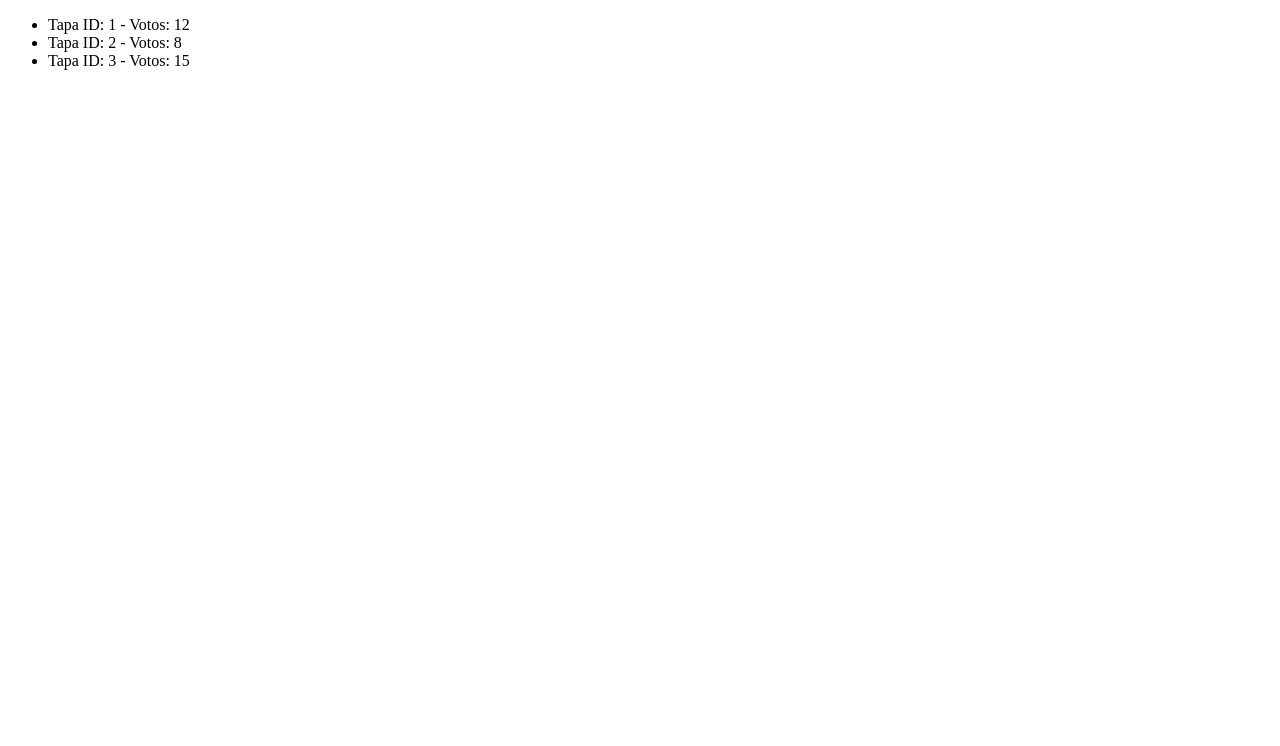
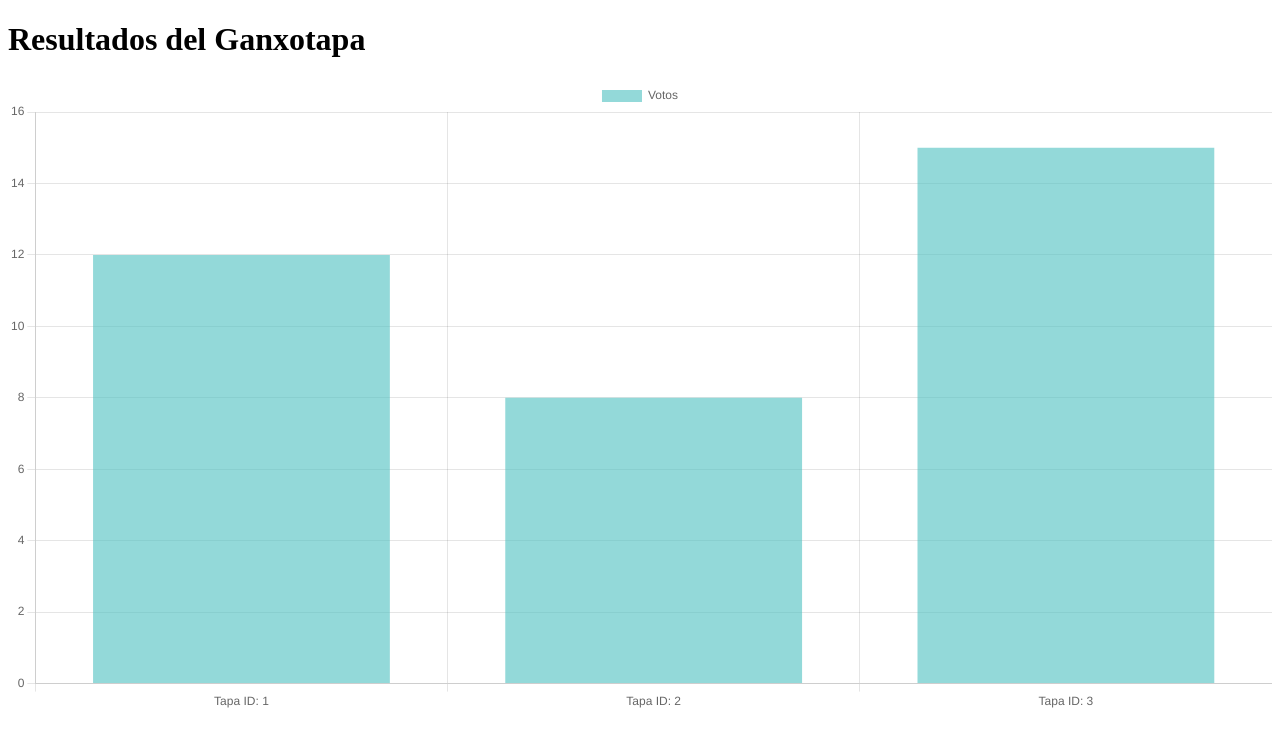
Before and after one commit to Neiland85/react-redux-refresh, a React (Vite) app in the folder crud-react-refresh/: page /resultados in a window 1280 px wide. Shown: the top 746 px of the page. Built offline with nearby package versions, Linux system fonts and the light colour scheme.

Commit message:
Fix: Resolved syntax issues in Resultados and Tapas components.

```diff
--- a/crud-react-refresh/src/pages/Resultados.tsx
+++ b/crud-react-refresh/src/pages/Resultados.tsx
@@ -1,19 +1,41 @@
 import React from "react";
+import {
+  Chart as ChartJS,
+  CategoryScale,
+  LinearScale,
+  BarElement,
+  Title,
+  Tooltip,
+  Legend,
+} from "chart.js";
+import { Bar } from "react-chartjs-2";
 
-interface ResultadoProps {
-  id: string;
-  votos: number;
-}
+ChartJS.register(
+  CategoryScale,
+  LinearScale,
+  BarElement,
+  Title,
+  Tooltip,
+  Legend
+);
 
-const Resultados = ({ resultados }: { resultados: ResultadoProps[] }) => {
+const Resultados = ({ resultados }: { resultados: { id: number; votos: number }[] }) => {
+  const data = {
+    labels: resultados.map((res) => `Tapa ID: ${res.id}`),
+    datasets: [
+      {
+        label: "Votos",
+        data: resultados.map((res) => res.votos),
+        backgroundColor: "rgba(75, 192, 192, 0.6)",
+      },
+    ],
+  };
+
   return (
-    <ul>
-      {resultados.map(({ id, votos }) => (
-        <li key={id}>
-          Tapa ID: {id} - Votos: {votos}
-        </li>
-      ))}
-    </ul>
+    <div>
+      <h1>Resultados del Ganxotapa</h1>
+      <Bar data={data} />
+    </div>
   );
 };
 
--- a/crud-react-refresh/src/pages/Tapas.tsx
+++ b/crud-react-refresh/src/pages/Tapas.tsx
@@ -1,7 +1,7 @@
 import React, { useEffect, useState } from "react";
 
 interface Tapa {
-  id: string;
+  id: number;
   nombre: string;
   descripcion: string;
   imagen: string;
@@ -13,31 +13,29 @@ const Tapas = () => {
   useEffect(() => {
     fetch("http://localhost:4000/tapas")
       .then((res) => res.json())
-      .then((data: Tapa[]) => setTapas(data));
+      .then((data: Tapa[]) => setTapas(data))
+      .catch((error) => console.error("Error al cargar las tapas:", error));
   }, []);
 
-  const votar = (id: string) => {
-    const user = JSON.parse(localStorage.getItem("user") || "{}");
-    const votosGuardados = JSON.parse(localStorage.getItem("votos") || "{}");
+  const votar = (id: number) => {
+    const user = localStorage.getItem("user");
 
     if (!user) {
       alert("Debes iniciar sesión para votar.");
       return;
     }
 
-    if (votosGuardados[user.username]?.includes(id)) {
-      alert("Ya has votado por esta tapa.");
-      return;
-    }
-
-    // Registrar el voto
-    const nuevosVotos = {
-      ...votosGuardados,
-      [user.username]: [...(votosGuardados[user.username] || []), id],
-    };
-
-    localStorage.setItem("votos", JSON.stringify(nuevosVotos));
-    alert(`Voto registrado para la tapa con ID: ${id}`);
+    fetch("http://localhost:4000/votar", {
+      method: "POST",
+      headers: { "Content-Type": "application/json" },
+      body: JSON.stringify({ id }),
+    })
+      .then((res) => res.json())
+      .then((data) => {
+        if (data.success) alert(`Voto registrado para la tapa ID: ${id}`);
+        else alert("Error al registrar el voto. Inténtalo de nuevo.");
+      })
+      .catch(() => alert("Hubo un error. Inténtalo más tarde."));
   };
 
   return (
```
